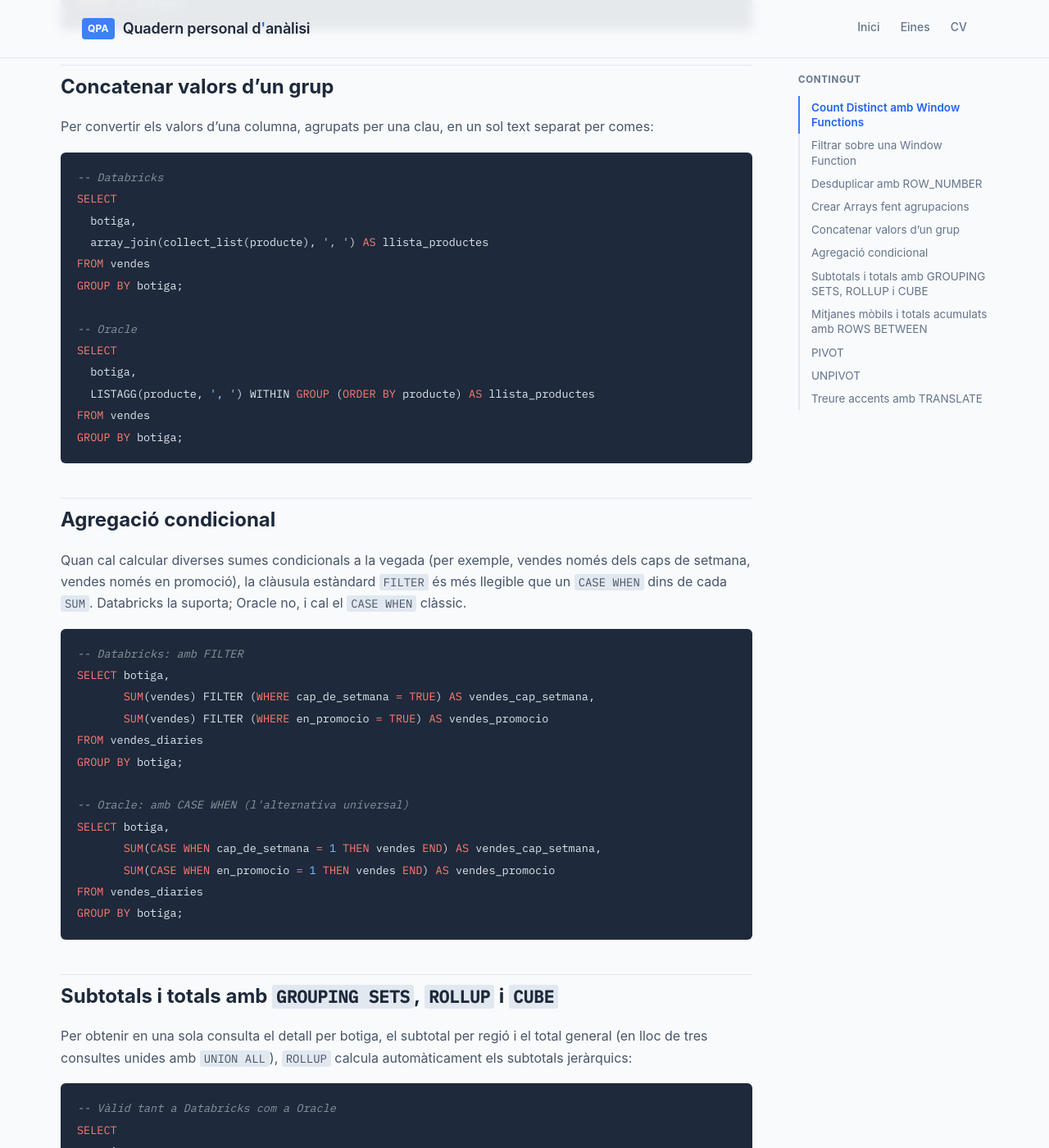
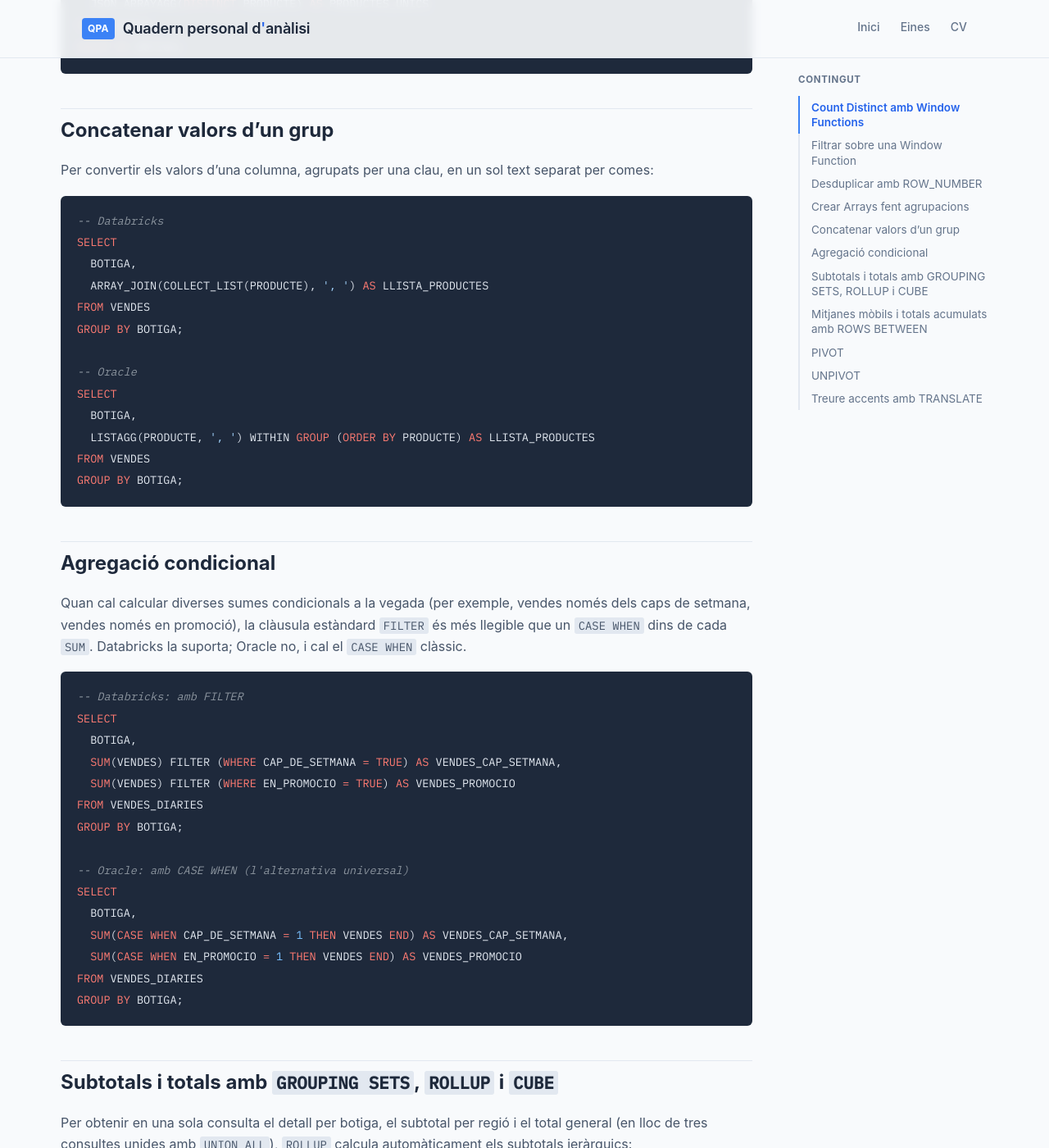
Before and after one commit to alberthr/alberthr.github.io, a Jekyll site: the page built from _posts/2026-07-21-tips_sql.md, in a window 1280 px wide and 1400 px high, scrolled down 2275 px. Shown: the whole window at 82% size. Built offline with Jekyll 4.4.1, drawn with Linux system fonts in a browser that asks for light colours; comment, search, counter and statistics services are not loaded; some of the changed text lies outside the part shown.

Commit message:
Update 2026-07-21-tips_sql.md

````diff
--- a/_posts/2026-07-21-tips_sql.md
+++ b/_posts/2026-07-21-tips_sql.md
@@ -31,9 +31,10 @@ Filtrar pel resultat d'una funció de finestra (per exemple, quedar-se només am
 
 ```sql
 -- Databricks: directe amb QUALIFY, sense subconsulta
-SELECT botiga, producte, vendes
-FROM vendes_diaries
-QUALIFY ROW_NUMBER() OVER (PARTITION BY botiga ORDER BY vendes DESC) = 1;
+SELECT
+	BOTIGA, PRODUCTE, VENDES
+FROM VENDES_DIARIES
+QUALIFY ROW_NUMBER() OVER (PARTITION BY BOTIGA ORDER BY VENDES DESC) = 1;
 ```
 
 
@@ -46,11 +47,11 @@ Un dels usos més pràctics de les window functions: quedar-se amb un únic regi
 SELECT *
 FROM
   (SELECT
-    client_id, data_actualitzacio, saldo,
-    ROW_NUMBER() OVER (PARTITION BY client_id ORDER BY data_actualitzacio DESC) AS rn
-  FROM historic_clients
+    CLIENT_ID, DATA_ACTUALITZACIO, SALDO,
+    ROW_NUMBER() OVER (PARTITION BY CLIENT_ID ORDER BY DATA_ACTUALITZACIO DESC) AS RN
+  FROM HISTORIC_CLIENTS
   )
-WHERE rn = 1;
+WHERE RN = 1;
 ```
 
 
@@ -61,17 +62,17 @@ A Databricks, `collect_set(columna)` agrupa els valors únics d'una columna en u
 ```sql
 -- Databricks: array de productes únics per botiga
 SELECT
-  botiga,
-  collect_set(producte) AS productes_unics
-FROM vendes
-GROUP BY botiga;
+  BOTIGA,
+  COLLECT_SET(PRODUCTE) AS PRODUCTES_UNICS
+FROM VENDES
+GROUP BY BOTIGA;
 
 -- Oracle: equivalent amb JSON_ARRAYAGG (retorna un array JSON)
 SELECT
-  botiga,
-  JSON_ARRAYAGG(DISTINCT producte) AS productes_unics
-FROM vendes
-GROUP BY botiga;
+  BOTIGA,
+  JSON_ARRAYAGG(DISTINCT PRODUCTE) AS PRODUCTES_UNICS
+FROM VENDES
+GROUP BY BOTIGA;
 ```
 
 
@@ -82,17 +83,17 @@ Per convertir els valors d'una columna, agrupats per una clau, en un sol text se
 ```sql
 -- Databricks
 SELECT
-  botiga,
-  array_join(collect_list(producte), ', ') AS llista_productes
-FROM vendes
-GROUP BY botiga;
+  BOTIGA,
+  ARRAY_JOIN(COLLECT_LIST(PRODUCTE), ', ') AS LLISTA_PRODUCTES
+FROM VENDES
+GROUP BY BOTIGA;
 
 -- Oracle
 SELECT
-  botiga,
-  LISTAGG(producte, ', ') WITHIN GROUP (ORDER BY producte) AS llista_productes
-FROM vendes
-GROUP BY botiga;
+  BOTIGA,
+  LISTAGG(PRODUCTE, ', ') WITHIN GROUP (ORDER BY PRODUCTE) AS LLISTA_PRODUCTES
+FROM VENDES
+GROUP BY BOTIGA;
 ```
 
 
@@ -102,18 +103,20 @@ Quan cal calcular diverses sumes condicionals a la vegada (per exemple, vendes n
 
 ```sql
 -- Databricks: amb FILTER
-SELECT botiga,
-       SUM(vendes) FILTER (WHERE cap_de_setmana = TRUE) AS vendes_cap_setmana,
-       SUM(vendes) FILTER (WHERE en_promocio = TRUE) AS vendes_promocio
-FROM vendes_diaries
-GROUP BY botiga;
+SELECT
+  BOTIGA,
+  SUM(VENDES) FILTER (WHERE CAP_DE_SETMANA = TRUE) AS VENDES_CAP_SETMANA,
+  SUM(VENDES) FILTER (WHERE EN_PROMOCIO = TRUE) AS VENDES_PROMOCIO
+FROM VENDES_DIARIES
+GROUP BY BOTIGA;
 
 -- Oracle: amb CASE WHEN (l'alternativa universal)
-SELECT botiga,
-       SUM(CASE WHEN cap_de_setmana = 1 THEN vendes END) AS vendes_cap_setmana,
-       SUM(CASE WHEN en_promocio = 1 THEN vendes END) AS vendes_promocio
-FROM vendes_diaries
-GROUP BY botiga;
+SELECT
+  BOTIGA,
+  SUM(CASE WHEN CAP_DE_SETMANA = 1 THEN VENDES END) AS VENDES_CAP_SETMANA,
+  SUM(CASE WHEN EN_PROMOCIO = 1 THEN VENDES END) AS VENDES_PROMOCIO
+FROM VENDES_DIARIES
+GROUP BY BOTIGA;
 ```
 
 
@@ -124,10 +127,10 @@ Per obtenir en una sola consulta el detall per botiga, el subtotal per regió i
 ```sql
 -- Vàlid tant a Databricks com a Oracle
 SELECT
-  regio,
-  botiga, SUM(vendes) AS total_vendes
-FROM vendes
-GROUP BY ROLLUP(regio, botiga);
+  REGIO,
+  BOTIGA, SUM(VENDES) AS TOTAL_VENDES
+FROM VENDES
+GROUP BY ROLLUP(REGIO, BOTIGA);
 ```
 
 `CUBE` fa el mateix però calculant totes les combinacions possibles de subtotals (no només la jerarquia regio→botiga, sinó també el total per botiga independentment de la regió), i `GROUPING SETS` permet especificar manualment exactament quines combinacions de subtotals es volen, sense generar-les totes.
@@ -155,20 +160,14 @@ Convertir files en columnes directament en SQL, sense agregació condicional man
 
 ```sql
 -- PIVOT a Oracle: 'valor' AS Alias
-SELECT * FROM (
-    SELECT botiga, mes, vendes FROM vendes_llarg
-)
-PIVOT (
-    SUM(vendes) FOR mes IN ('Gener' AS Gener, 'Febrer' AS Febrer, 'Març' AS Marc)
-);
+SELECT *
+FROM (SELECT BOTIGA, MES, VENDES FROM VENDES_LLARG)
+PIVOT (SUM(VENDES) FOR MES IN ('GENER' AS GENER, 'FEBRER' AS FEBRER, 'MARÇ' AS MARC));
 
 -- PIVOT a Databricks: no cal l'AS
-SELECT * FROM (
-    SELECT botiga, mes, vendes FROM vendes_llarg
-)
-PIVOT (
-    SUM(vendes) FOR mes IN ('Gener', 'Febrer', 'Març')
-);
+SELECT *
+FROM (SELECT BOTIGA, MES, VENDES FROM VENDES_LLARG)
+PIVOT (SUM(VENDES) FOR MES IN ('GENER', 'FEBRER', 'MARÇ'));
 ```
 
 
@@ -178,14 +177,14 @@ L'operació inversa: convertir columnes en files. Aquí el detall que sol confon
 
 ```sql
 -- UNPIVOT a Oracle: Columna AS 'valor' (ordre invertit respecte a PIVOT)
-SELECT botiga, mes, vendes
-FROM vendes_ample
-UNPIVOT (vendes FOR mes IN (Gener AS 'Gener', Febrer AS 'Febrer', Marc AS 'Març'));
+SELECT BOTIGA, MES, VENDES
+FROM VENDES_AMPLE
+UNPIVOT (VENDES FOR MES IN (GENER AS 'GENER', FEBRER AS 'FEBRER', MARC AS 'MARÇ'));
 
 -- UNPIVOT a Databricks
-SELECT botiga, mes, vendes
-FROM vendes_ample
-UNPIVOT (vendes FOR mes IN (Gener, Febrer, Marc));
+SELECT BOTIGA, MES, VENDES
+FROM VENDES_AMPLE
+UNPIVOT (VENDES FOR MES IN (GENER, FEBRER, MARC));
 ```
 
 
@@ -196,10 +195,10 @@ Quan cal normalitzar text per comparar-lo o agrupar-lo (per exemple, "Març" i "
 ```sql
 -- Vàlid tant a Oracle com a Databricks (mateixa sintaxi i mateix comportament)
 SELECT
-  TRANSLATE(nom_producte,
+  TRANSLATE(NOM_PRODUCTE,
             'ÀÁÂÃÄÅàáâãäåÈÉÊËèéêëÌÍÎÏìíîïÒÓÔÕÖòóôõöÙÚÛÜùúûüÑñÇç',
-            'AAAAAAaaaaaaEEEEeeeeIIIIiiiiOOOOOoooooUUUUuuuuNnCc') AS nom_sense_accents
-FROM productes;
+            'AAAAAAaaaaaaEEEEeeeeIIIIiiiiOOOOOoooooUUUUuuuuNnCc') AS NOM_SENSE_ACCENTS
+FROM PRODUCTES;
 ```
 
 Si el text conté algun caràcter que no interessa substituir per res (eliminar-lo directament en lloc de reemplaçar-lo per un altre), n'hi ha prou amb no incloure'l a `to`: a Databricks, un caràcter de `from` sense parella a `to` simplement s'elimina del resultat (el mateix comportament que a Oracle).
````
Also changed, not shown: other parts of _posts/2026-07-21-tips_sql.md (+17 -15 lines).
